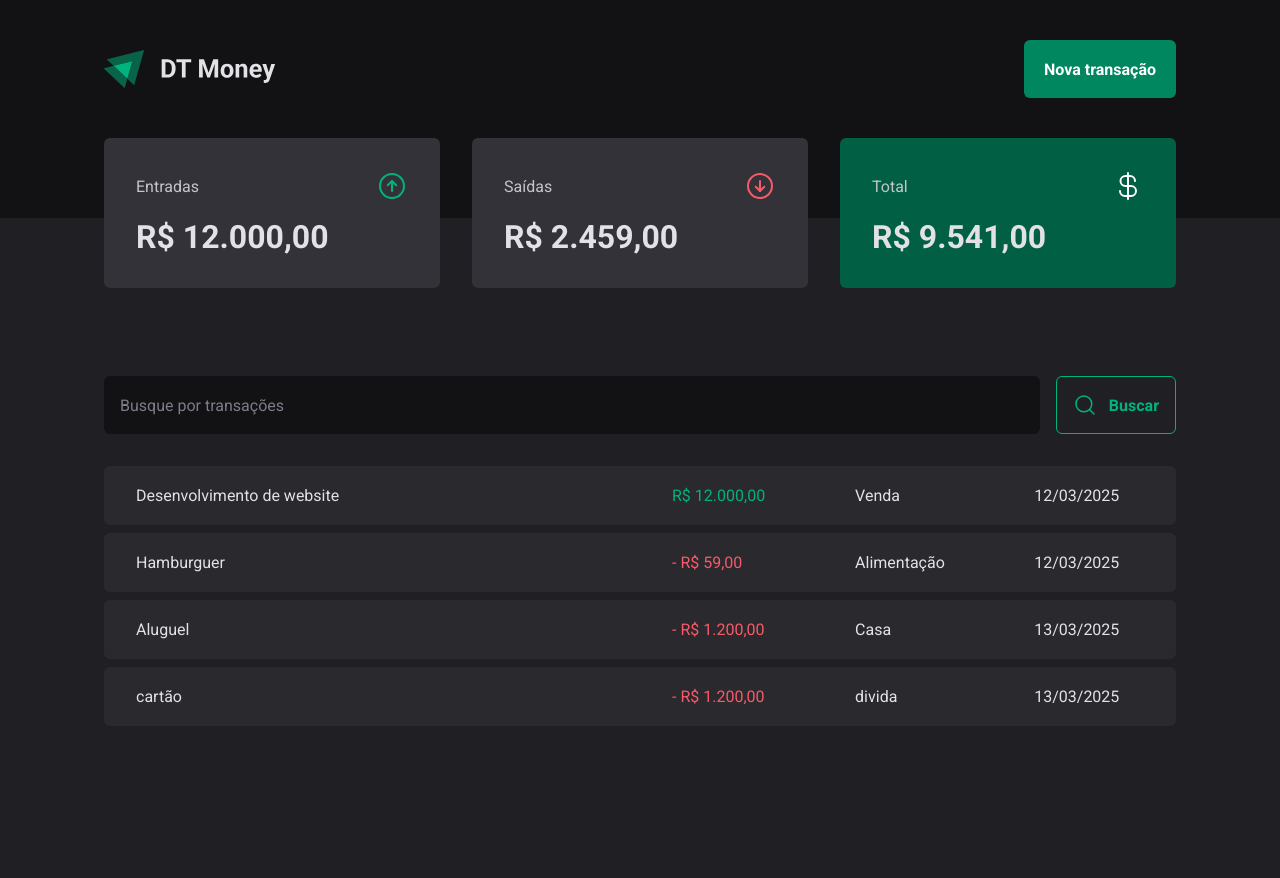
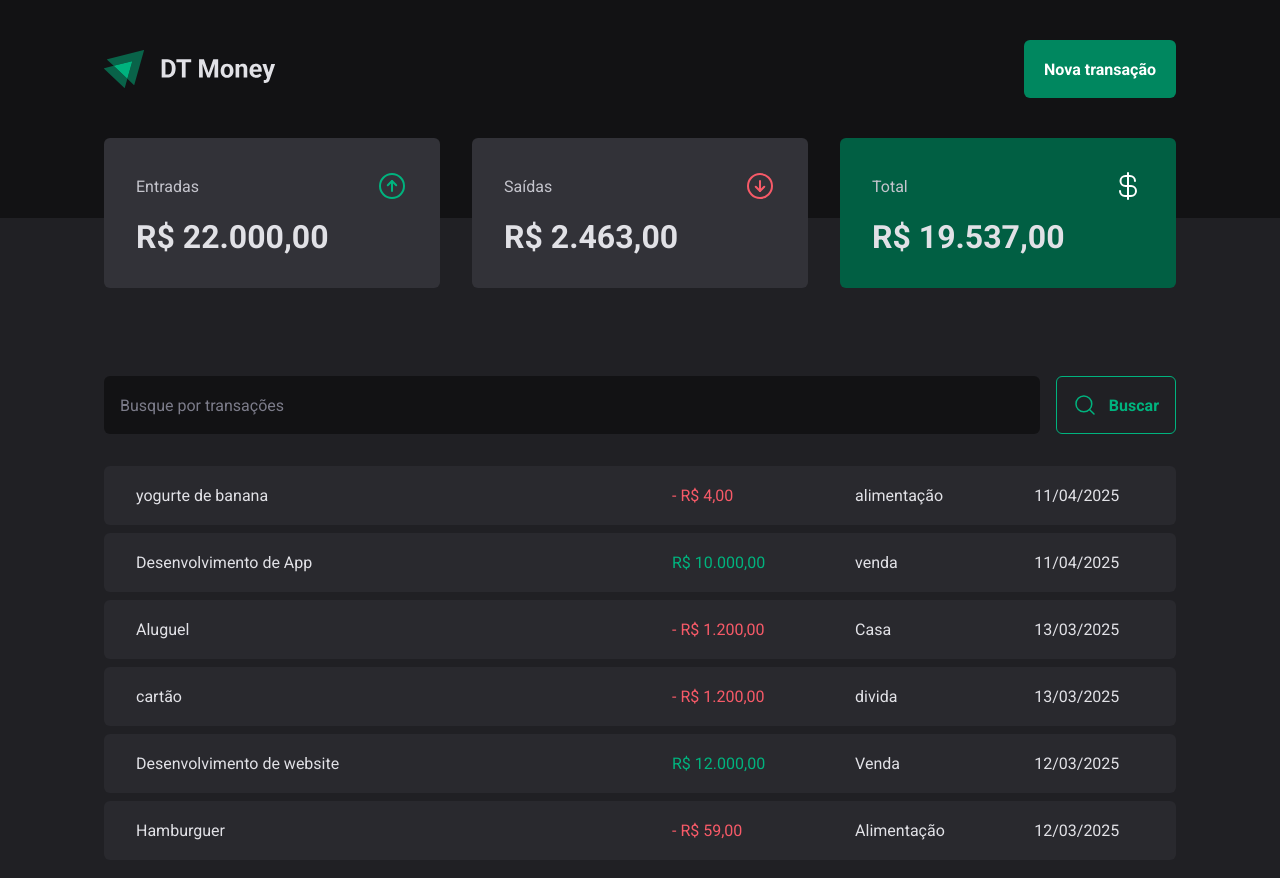
Before and after one commit to LuisHenriqueXavier/03-DT-Money, a React (Vite) app: page / in a window 1280 px wide. Shown: the top 878 px of the page. Before the commit the page ends 800 px from the top, so only its background shows below. Built offline with nearby package versions, Linux system fonts and the light colour scheme; data requests are answered from the project's data file.

Commit message:
Feat:Conexão com a API - Criando nova transação

```diff
--- a/server.json
+++ b/server.json
@@ -25,12 +25,28 @@
       "createdAt": "2025-03-13T06:53:44.113Z"
     },
     {
-            "id":4 ,
+      "id": 4,
       "description": "cartão",
       "type": "outcome",
       "category": "divida",
       "price": 1200,
       "createdAt": "2025-03-13T06:53:44.113Z"
+    },
+    {
+      "description": "Desenvolvimento de App",
+      "price": 10000,
+      "category": "venda",
+      "type": "income",
+      "createdAt": "2025-04-11T19:21:52.301Z",
+      "id": 5
+    },
+    {
+      "description": "yogurte de banana",
+      "price": 4,
+      "category": "alimentação",
+      "type": "outcome",
+      "createdAt": "2025-04-11T19:45:15.335Z",
+      "id": 6
     }
   ]
 }
--- a/src/components/NewTransactionModal/index.tsx
+++ b/src/components/NewTransactionModal/index.tsx
@@ -11,6 +11,8 @@
 import * as z from "zod";
 import { Controller, useForm } from "react-hook-form";
 import { zodResolver } from "@hookform/resolvers/zod";
+import { useContext } from "react";
+import { TransactionsContext } from "../../contexts/TransactionsContext";
 
 const newTransactionFormSchema = z.object({
   description: z.string(),
@@ -22,19 +24,32 @@
 type NewTransactionFormInputs = z.infer<typeof newTransactionFormSchema>;
 
 export function NewTransactionModal() {
+  const { createTransaction } = useContext(TransactionsContext);
+
   const {
     control,
     register,
     handleSubmit,
     formState: { isSubmitting },
+    reset,
   } = useForm<NewTransactionFormInputs>({
     resolver: zodResolver(newTransactionFormSchema),
+    defaultValues: {
+      type: "income",
+    },
   });
 
   async function handleCreateNewTransaction(data: NewTransactionFormInputs) {
-    await new Promise((resolve) => setTimeout(resolve, 2000));
+    const { description, price, category, type } = data;
 
-    console.log(data);
+    await createTransaction({
+      description,
+      price,
+      category,
+      type,
+    });
+
+    reset();
   }
 
   return (
--- a/src/contexts/TransactionsContext.tsx
+++ b/src/contexts/TransactionsContext.tsx
@@ -10,9 +10,17 @@
   createdAt: string;
 }
 
+interface createTransactionInput {
+  description: string;
+  price: number;
+  category: string;
+  type: "income" | "outcome";
+}
+
 interface TransactionContextType {
   transactions: Transaction[];
   fetchTransactions: (query?: string) => Promise<void>;
+  createTransaction: (data: createTransactionInput) => Promise<void>;
 }
 
 interface TransactionsProviderProps {
@@ -27,11 +35,27 @@
   async function fetchTransactions(query?: string) {
     const response = await api.get("transactions", {
       params: {
+        _sort: "createdAt",
+        _order: "desc",
         q: query,
       },
     });
 
     setTransactions(response.data);
+  }
+
+  async function createTransaction(data: createTransactionInput) {
+    const { description, price, category, type } = data;
+
+    const response = await api.post("transactions", {
+      description,
+      price,
+      category,
+      type,
+      createdAt: new Date(),
+    });
+
+    setTransactions((state) => [response.data, ...state]);
   }
 
   useEffect(() => {
@@ -43,6 +67,7 @@
       value={{
         transactions,
         fetchTransactions,
+        createTransaction,
       }}
     >
       {children}
```
Lines whose indentation alone changed are shown as unchanged.
